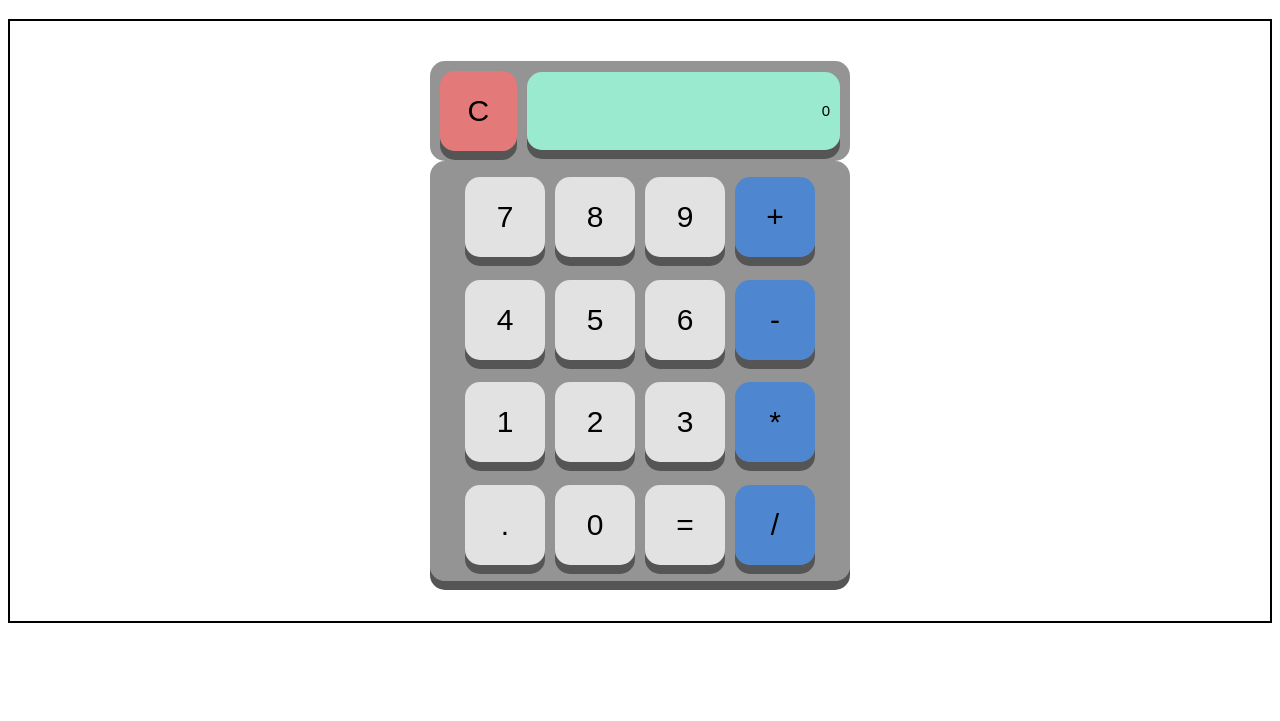
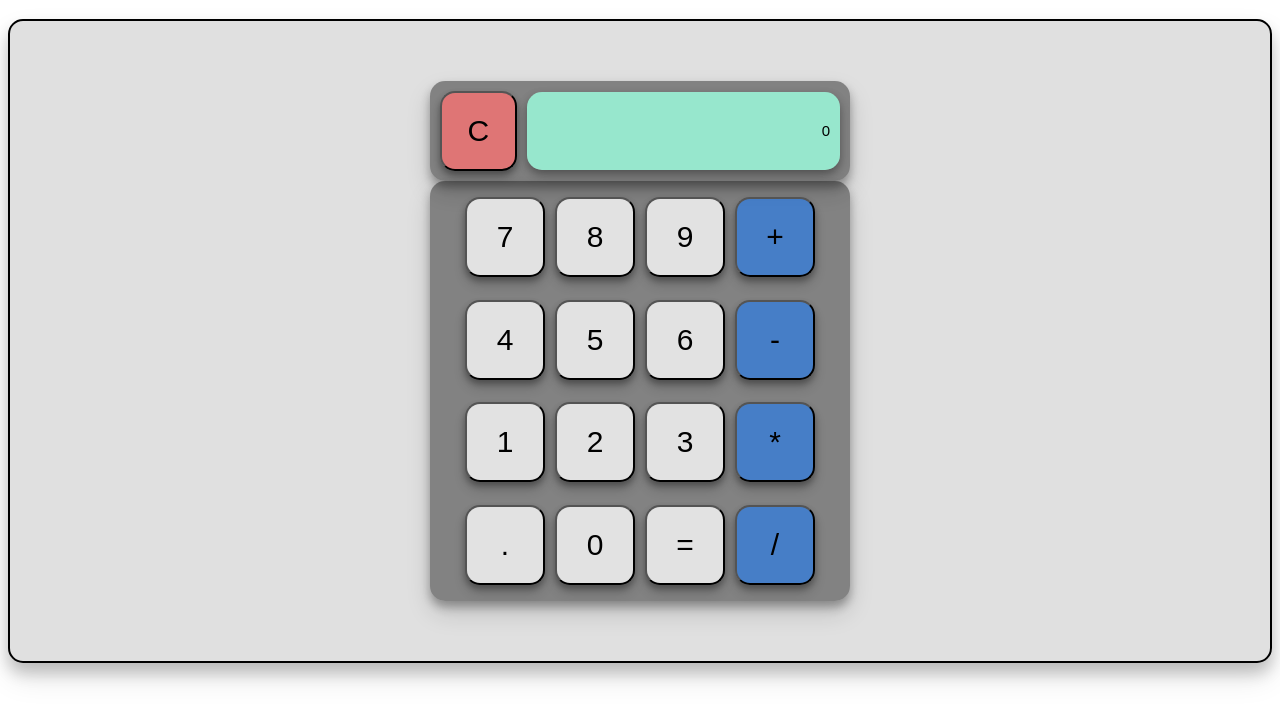
Before and after one commit to Wisey64/calculator, a plain HTML site: page index.html in a window 1280 px wide. Shown: the part 69-790 px from the top of the page. Drawn offline with Linux system fonts and the light colour scheme; a web font is replaced by a local one.

Commit message:
added more styles , box shadows ... and more comments to make it easier to read also the C button is now working

```diff
--- a/index.html
+++ b/index.html
@@ -33,7 +33,7 @@
                 <button class="2 num">2</button>
                 <button class="3 num">3</button>
                 <button class="* op num">*</button>
-                <button class=".">.</button>
+                <button class=". num">.</button>
                 <button class="0 num">0</button>
                 <button class="=">=</button>
                 <button class="/ op num">/</button>
@@ -97,7 +97,11 @@ numbers.forEach(button => {
      dpara.textContent += button.textContent
     })
 })
-
+// for the C button
+const C=document.querySelector(".C")
+C.addEventListener("click",function(){
+    dpara.textContent = 0
+})
 
 
 
--- a/style.css
+++ b/style.css
@@ -1,113 +1,142 @@
+/* Import font */
 @import url('https://fonts.cdnfonts.com/css/public-pixel');
-.body{display: flex;
-flex-direction: column;
-justify-content: center;
-align-items: center;}
-.header{
+
+/* Body and Header Centering */
+.body {
     display: flex;
     flex-direction: column;
     justify-content: center;
     align-items: center;
 }
-.container{
-    display: flex;
-    border: 2px,black,solid;
-    justify-content: center;
-    align-items: center;
-
-}
-.calcbody{
+.header {
     display: flex;
     flex-direction: column;
     justify-content: center;
     align-items: center;
+}
 
-     width: 500px;
+/* Calculator Container Styling */
+.container {
+    display: flex;
+    justify-content: center;
+    align-items: center;
+    border: 2px solid black;
+    padding: 20px;
+    background-color: #e0e0e0;
+    border-radius: 15px;
+    box-shadow:
+        0 10px 15px rgba(0, 0, 0, 0.2),
+        0 15px 30px rgba(0, 0, 0, 0.1);
+}
+
+/* Calculator Body */
+.calcbody {
+    display: flex;
+    flex-direction: column;
+    justify-content: center;
+    align-items: center;
+    width: 500px;
     height: 600px;
+}
 
-}
-.buttons{
+/* Buttons Area */
+.buttons {
     display: flex;
     justify-content: center;
     align-items: center;
     flex-wrap: wrap;
     gap: 10px;
-   width: 400px;
-   height: 400px;
-
+    width: 400px;
+    height: 400px;
     padding: 10px;
     background-color: rgba(0, 0, 0, 0.418);
     border-radius: 15px;
-    border: none;
-  box-shadow: 0 9px #555555;
+    box-shadow:
+        0 6px 10px rgba(0, 0, 0, 0.3),
+        0 12px 24px rgba(0, 0, 0, 0.15);
+}
 
-    outline: none;
-
-}
-.top{
+/* Top Display Area */
+.top {
     display: flex;
     justify-content: space-between;
     align-items: center;
     width: 400px;
-    border: 2px,black,solid;
     padding: 10px;
     gap: 10px;
     background-color: rgba(0, 0, 0, 0.418);
     border-radius: 15px;
-    border: none;
+    box-shadow:
+        0 6px 10px rgba(0, 0, 0, 0.3),
+        0 12px 24px rgba(0, 0, 0, 0.15);
+}
 
-
-    outline: none;
-
-}
-.display{
+/* Display Panel */
+.display {
     display: flex;
     justify-content: right;
     align-items: center;
-
     width: 320px;
     height: 78px;
-    border: 1px,black,solid;
     padding-right: 10px;
     background-color: rgba(156, 253, 221, 0.822);
     font-size: 15px;
     border-radius: 15px;
-    border: none;
-  box-shadow: 0 9px #555555;
+    box-shadow:
+        0 4px 8px rgba(0, 0, 0, 0.3),
+        0 8px 16px rgba(0, 0, 0, 0.1);
+}
 
-    outline: none;
+/* Button Styling */
+button {
+    width: 80px;
+    height: 80px;
+    border-radius: 15px;
+    font-size: 30px;
+    cursor: pointer;
+    background-color: rgb(226, 226, 226);
+    box-shadow:
+        0 4px 6px rgba(0, 0, 0, 0.3),
+        0 8px 12px rgba(0, 0, 0, 0.15);
+    transition: all 0.2s ease;
+}
 
+/* Button Hover and Active States */
+button:hover {
+    background-color: rgba(206, 206, 206, 0.315);
 }
-p{
+button:active {
+    background-color: rgba(206, 206, 206, 0.315);
+    box-shadow: 0 2px #666;
+    transform: translateY(2px);
+}
+
+/* Clear Button */
+.C {
+    background-color: rgba(255, 112, 112, 0.74);
+}
+.C:hover {
+    background-color: rgba(255, 84, 84, 0.74);
+}
+.C:active {
+    background-color: rgba(255, 84, 84, 0.74);
+    box-shadow: 0 2px #666;
+    transform: translateY(2px);
+}
+
+/* Operator Buttons */
+.op {
+    background-color: rgba(24, 124, 255, 0.555);
+}
+.op:hover {
+    background-color: rgb(4, 92, 207);
+}
+
+/* Paragraph Styling */
+p {
     font-family: 'Public Pixel', sans-serif;
     max-width: 10ch;
     overflow: hidden;
     white-space: nowrap;
     text-overflow: ellipsis;
 }
-button{
-    width: 80px;
-    border-radius: 15px;
-    border: none;
-  box-shadow: 0 9px #555555;
-    cursor: pointer;
-    outline: none;
-    height: 80px;
-    font-size: 30px;
-    background-color: rgb(226, 226, 226);
-
-}
-button:hover{background-color:rgba(206, 206, 206, 0.315) ;}
-
-button:active{background-color:rgba(206, 206, 206, 0.315) ;
-    box-shadow: 0 5px #666;
-    transform: translateY(4px);}
-.C{
-    background-color: rgba(255, 112, 112, 0.74);
-}
-.C:hover{background-color: rgba(255, 84, 84, 0.74);}
-.C:active{background-color: rgba(255, 84, 84, 0.74);}
-.op{
-    background-color: rgba(24, 124, 255, 0.555);
-}
-.op:hover{background-color:rgb(4, 92, 207) ;}
```
